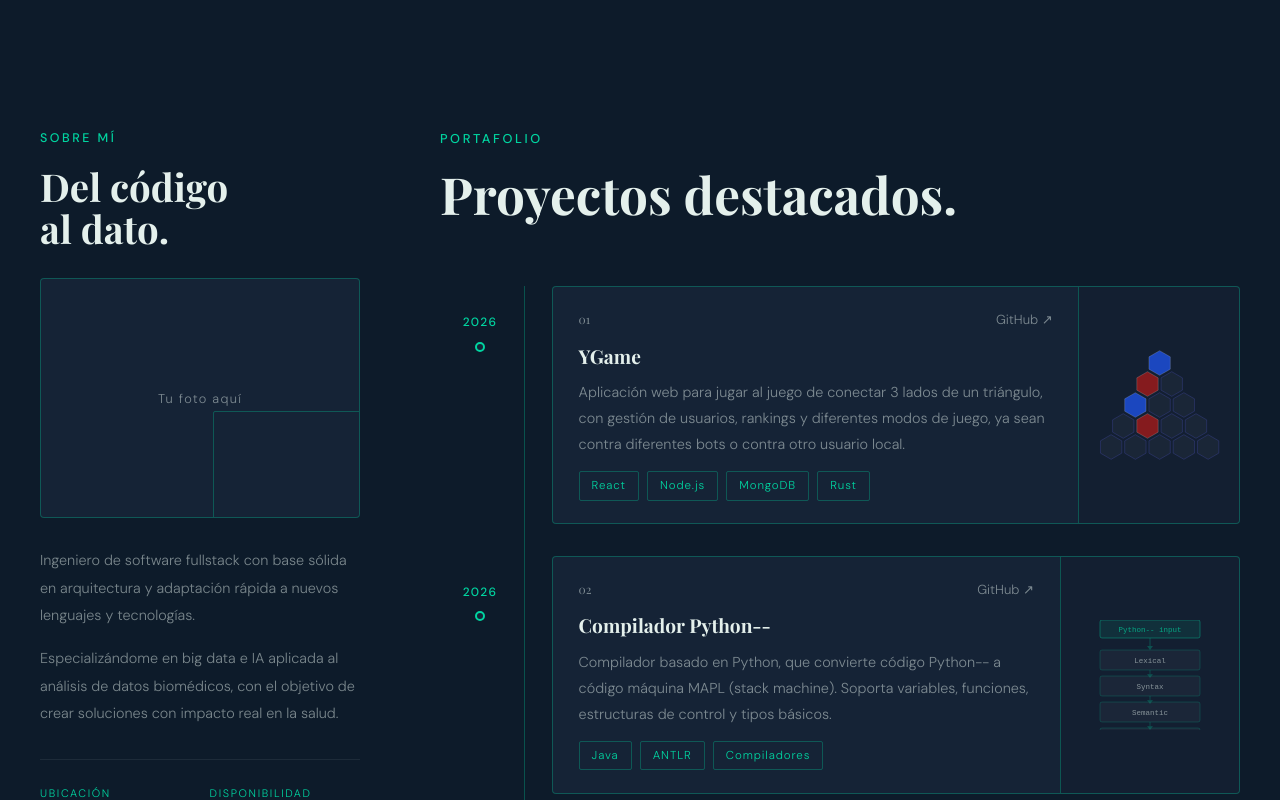
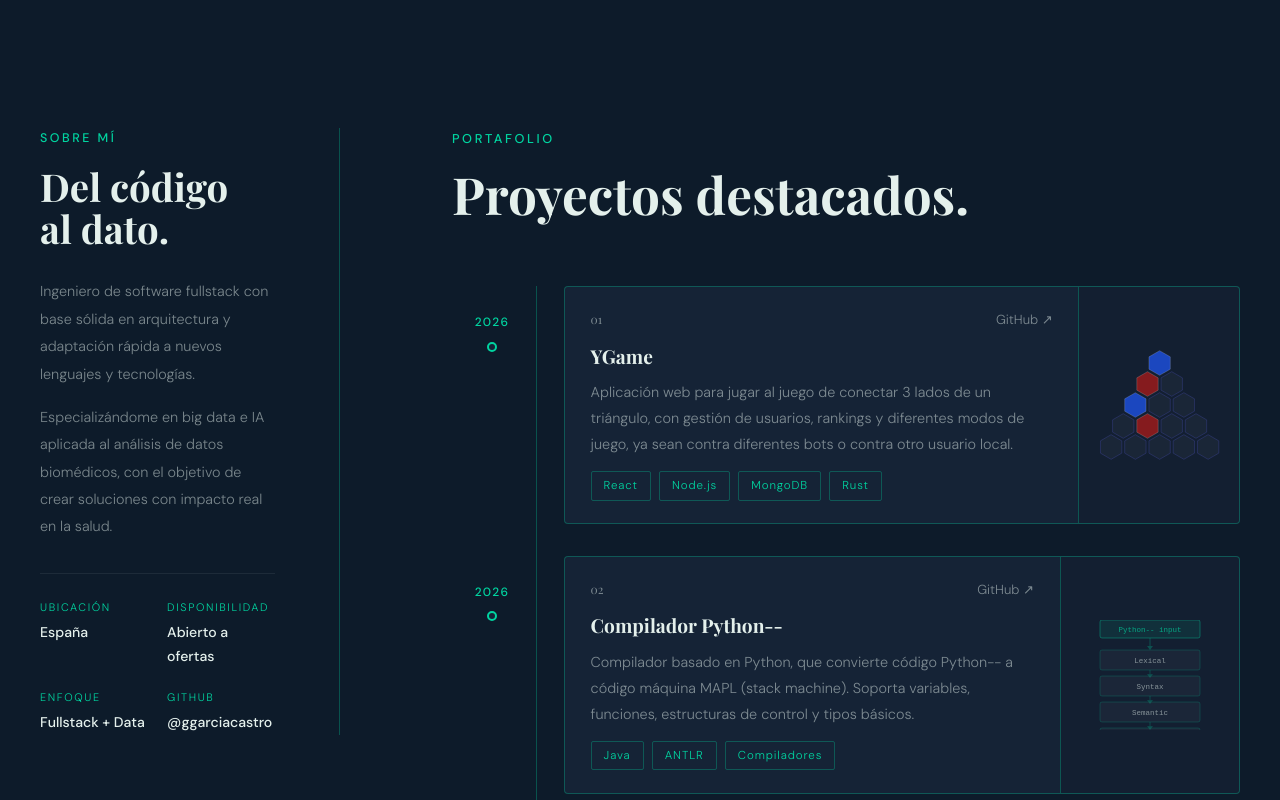
Before and after one commit to ggarciacastro/portfolio, a React (Vite) app: page / in a window 1280 px wide. Shown: the part 800-1600 px from the top of the page. Built offline with nearby package versions, Linux system fonts and the light colour scheme.

Commit message:
Add separador entre About me y Projects

```diff
--- a/src/components/About.jsx
+++ b/src/components/About.jsx
@@ -53,7 +53,8 @@ export default function About({ compact = false }) {
         Del código<br />al dato.
       </h2>
 
-      {/* Foto placeholder */}
+      {/* Foto placeholder — solo en vista standalone */}
+      {!compact && (
         <div className="about-animate" style={{
           width: '100%', aspectRatio: '4/3',
           background: 'var(--bg-card)', border: '1px solid var(--accent-border)',
@@ -70,6 +71,7 @@ export default function About({ compact = false }) {
             border: '1px solid var(--accent-border)', borderRadius: '2px',
           }} />
         </div>
+      )}
 
       <p className="about-animate" style={{ color: 'var(--fg-muted)', fontSize: '0.9rem', lineHeight: 1.9, marginBottom: '1rem' }}>
         Ingeniero de software fullstack con base sólida en arquitectura y adaptación rápida a nuevos lenguajes y tecnologías.
--- a/src/components/AboutProjects.tsx
+++ b/src/components/AboutProjects.tsx
@@ -1,24 +1,40 @@
+import { useState, useEffect } from 'react'
 import About from './About'
 import Projects from './Projects'
 
+function useIsMobile(breakpoint = 768) {
+  const [isMobile, setIsMobile] = useState(() => window.innerWidth < breakpoint)
+  useEffect(() => {
+    const handler = () => setIsMobile(window.innerWidth < breakpoint)
+    window.addEventListener('resize', handler)
+    return () => window.removeEventListener('resize', handler)
+  }, [breakpoint])
+  return isMobile
+}
+
 export default function AboutProjectsLayout() {
+  const isMobile = useIsMobile()
+
   return (
     <section id="about" style={{ padding: '8rem 2.5rem', background: 'var(--bg)' }}>
       <div style={{
         maxWidth: '1200px',
         margin: '0 auto',
         display: 'grid',
-        gridTemplateColumns: '320px 1fr',
-        gap: '5rem',
+        gridTemplateColumns: isMobile ? '1fr' : '300px 1fr',
+        gap: isMobile ? '3rem' : '7rem',
         alignItems: 'start',
       }}>
 
-        {/* Sidebar sticky */}
-        <div style={{ position: 'sticky', top: '6rem' }}>
+        {/* Sidebar — sticky solo en desktop */}
+        <div style={isMobile
+          ? { borderBottom: '1px solid var(--accent-border)', paddingBottom: '3rem' }
+          : { position: 'sticky', top: '5rem', borderRight: '1px solid var(--accent-border)', paddingRight: '4rem' }
+        }>
           <About compact />
         </div>
 
-        {/* Columna scrollable */}
+        {/* Columna de proyectos */}
         <div id="projects">
           <Projects compact />
         </div>
--- a/src/components/Contact.jsx
+++ b/src/components/Contact.jsx
@@ -71,8 +71,7 @@ export default function Contact() {
           color: 'var(--fg-muted)', fontSize: '1.05rem',
           lineHeight: 1.9, marginBottom: '3rem',
         }}>
-          Estoy abierto a nuevas oportunidades, colaboraciones o simplemente
-          a una buena conversación sobre tecnología.
+          Estoy abierto a nuevas oportunidades o colaboraciones.
         </p>
 
         <a
--- a/src/components/NavBar.jsx
+++ b/src/components/NavBar.jsx
@@ -67,7 +67,7 @@ export default function Navbar() {
           letterSpacing: '0.02em',
         }}
       >
-        Tu Nombre
+        ggarciacastro
       </a>
 
       <ul
```
Lines whose indentation alone changed are shown as unchanged.
